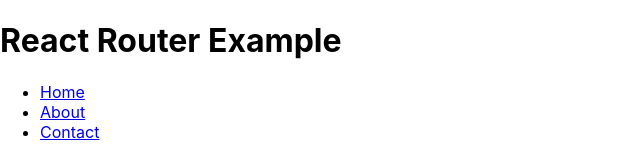
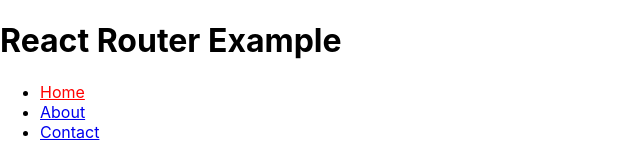
Before and after one commit to indhuJothi/React-Router, a React (Create React App) app: page / in a window 1280 px wide. Shown: the top 168 px of the page, without its empty margins (0-640 px from the left). Built offline with nearby package versions, Linux system fonts and the light colour scheme.

Commit message:
Fourth-commit

```diff
--- a/src/index.js
+++ b/src/index.js
@@ -5,7 +5,7 @@ import App from './App';
 import About from './about';
 import Contact from './contact';
 import reportWebVitals from './reportWebVitals';
-import { Route,Link,BrowserRouter as Router } from 'react-router-dom';
+import { Route,Link,BrowserRouter as Router, NavLink } from 'react-router-dom';
 
 const routing=(
   <Router>
@@ -13,9 +13,12 @@ const routing=(
 
         <h1>React Router Example</h1>
         <ul>
-          <li ><Link to='/'>Home </Link></li>
+          {/* <li ><Link to='/'>Home </Link></li>
           <li><Link to='/about'>About</Link></li>
-          <li><Link to='contact'>Contact</Link></li>
+          <li><Link to='contact'>Contact</Link></li> */}
+         <li> <NavLink to='/' exact activeStyle={{color:'red'}}>Home</NavLink></li>
+         <li> <NavLink to='/about' exact activeStyle={{color:'green'}}>About</NavLink></li>
+        <li><NavLink to='/contact' exact activeStyle={{color:'orange'}}>Contact</NavLink></li>
         </ul>
         <Route exact path='/' component={App}/>
         <Route path='/about' component={About}/>
```
